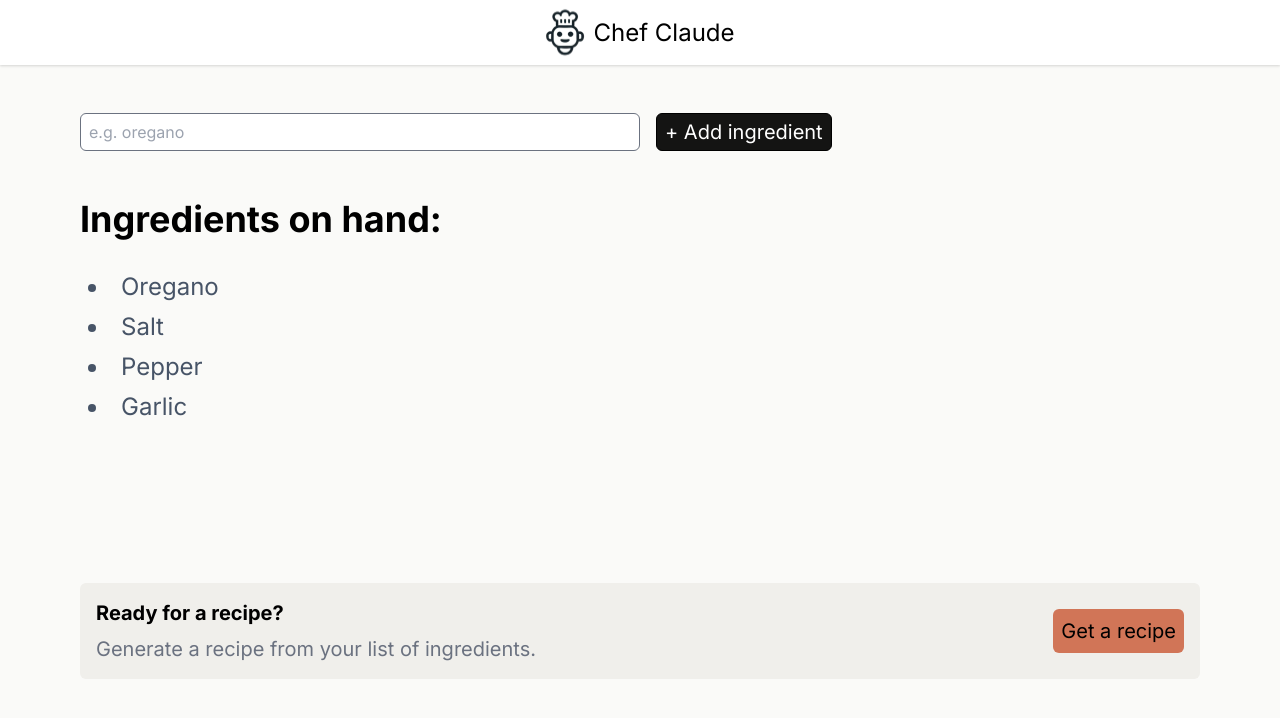
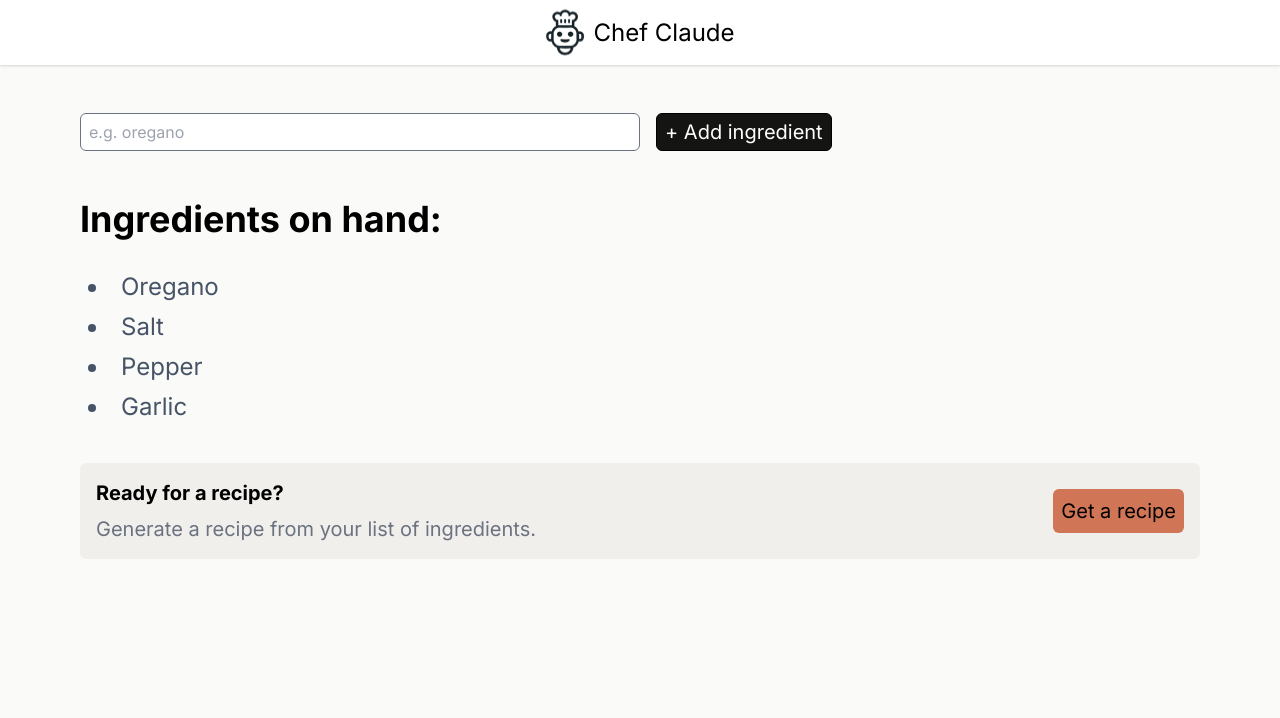
Before and after one commit to Mini-GT/react-chef-claude-ai, a React (Vite) app: page / in a window 1280 px wide. Shown: the top 718 px of the page. Built offline with nearby package versions, Linux system fonts and the light colour scheme; no server answers; what @huggingface/inference would draw is missing.

Commit message:
restyle margin

```diff
--- a/src/components/Footer.tsx
+++ b/src/components/Footer.tsx
@@ -15,7 +15,7 @@ export default function Footer() {
 
 
   return (
-    <footer className="laptop:mt-40 laptop:mx-20 tablet:mx-10 bg-[#F0EFEB] rounded-md mx-4 mt-10">
+    <footer className="laptop:mt-10 laptop:mx-20 tablet:mx-10 bg-[#F0EFEB] rounded-md mx-4 mt-10">
       <div className="flex items-center justify-between gap-3 p-4">
         <div className="text-xs">
           <h1 className="tablet:text-xl mb-2 text-sm font-bold">Ready for a recipe?</h1>
```
